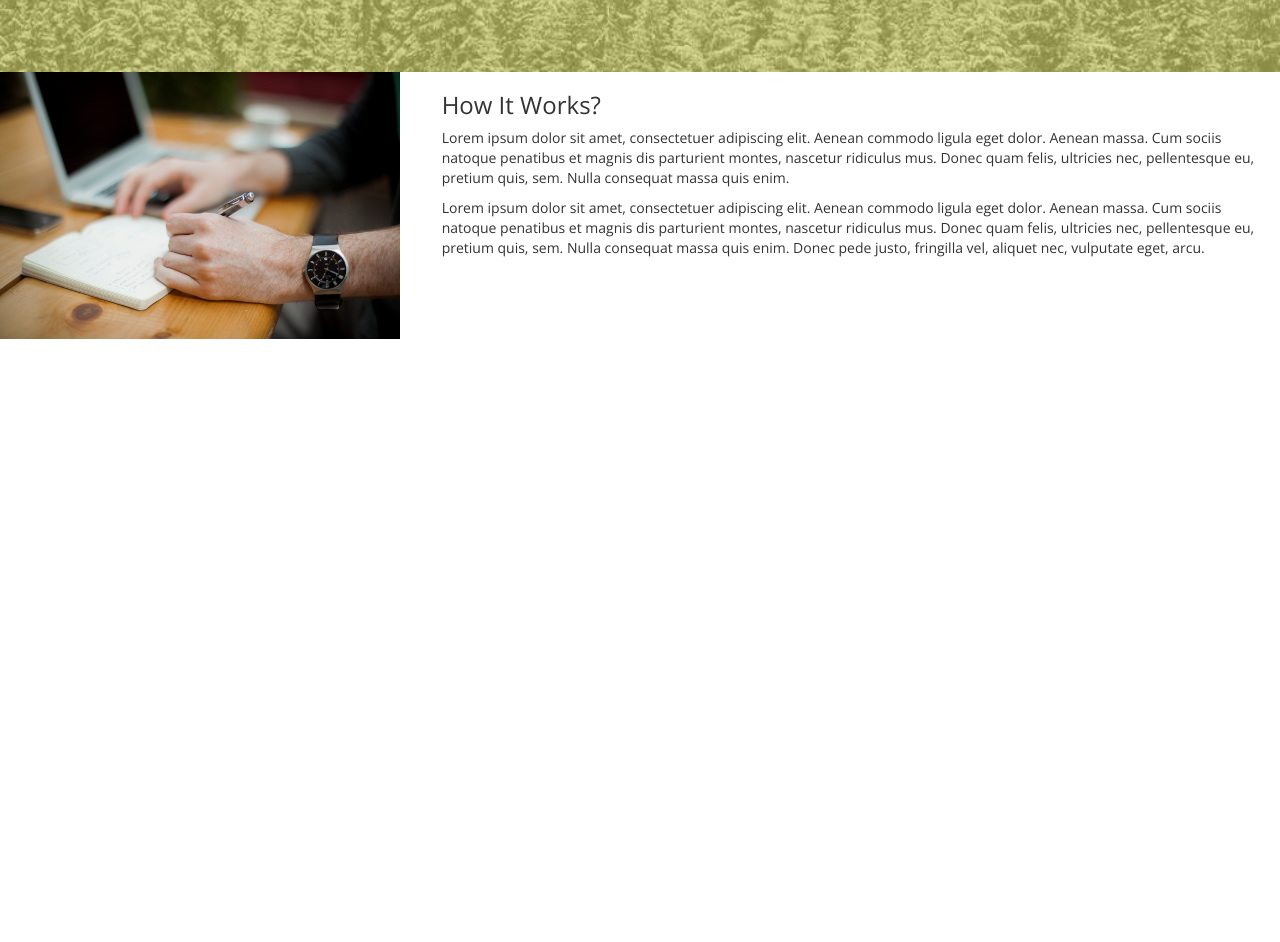
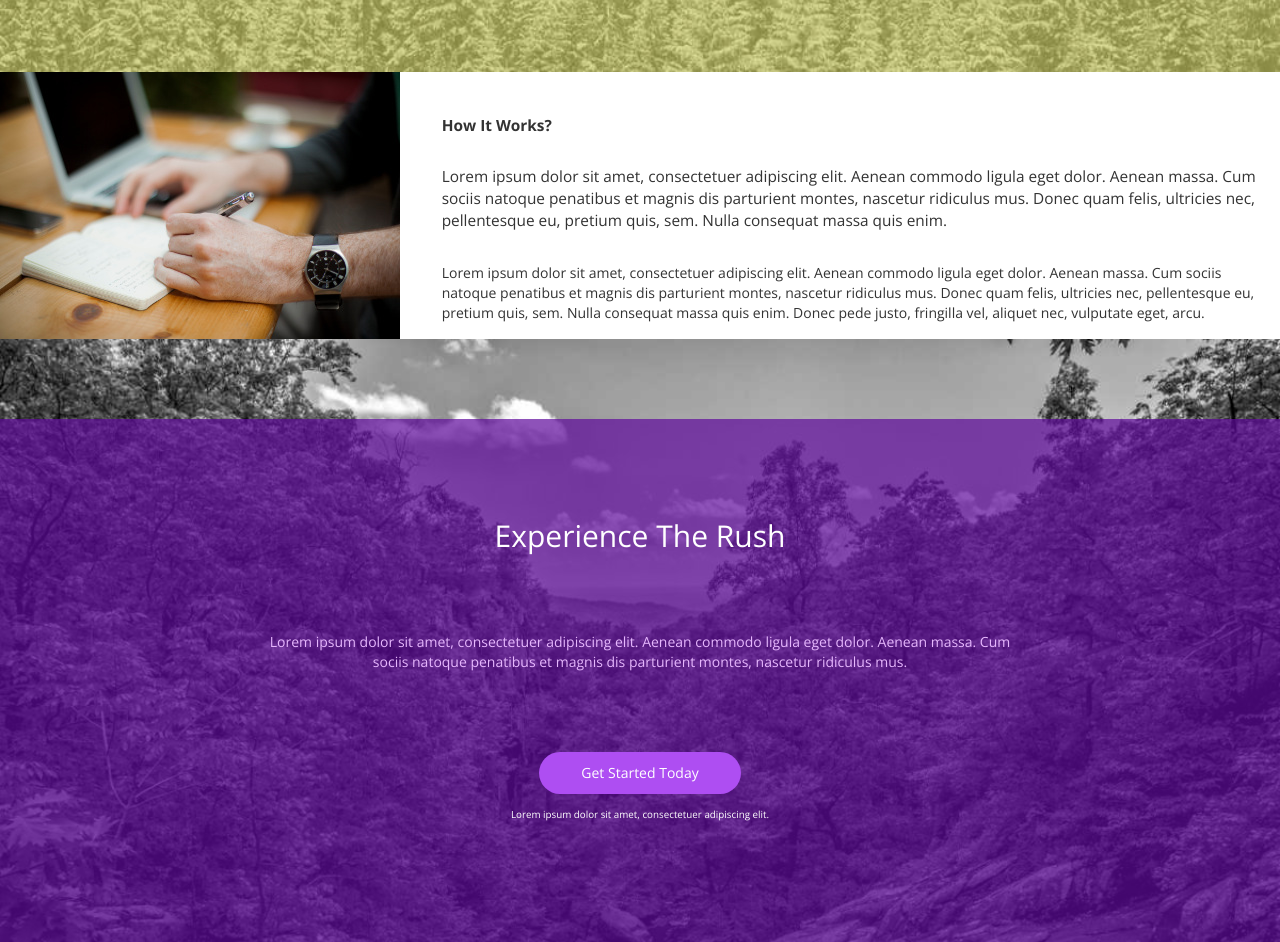
Before and after one commit to TejaswiR/psd2html, a website: page index.html in a window 1280 px wide. Shown: the part 1840-2782 px from the top of the page. Before the commit the page ends 2179 px from the top, so only its background shows below. Drawn offline with nearby package versions, Linux system fonts and the light colour scheme.

Commit message:
adding changes

```diff
--- a/assets/stylesheets/src/how_works.scss
+++ b/assets/stylesheets/src/how_works.scss
@@ -10,8 +10,46 @@
         margin-top: 3em;
       }
 
-        p.experct: {
+      p.excerpt {
         font-size:  1.1em;
         margin: 2em  0;
       }
     }
+
+    #how_works_action {
+      background-image: url('../images/tree.jpg');
+      background-size: cover;
+      background-position: 50% 0;
+      text-align:  center;
+      padding-top: 10vh;
+      color: #FFFFFF;
+
+      .action-container{
+        background-color: rgba(96, 10, 157, 0.7 );
+        padding: 10vh 0 15vh;
+      }
+
+      p{
+        color: #E6B7FD;
+        max-width: 60vw;
+        margin: 10vh auto;
+      }
+
+      a {
+         &, &:hover {
+          background-color: #AE4EF2;
+          color: #FFF;
+          text-decoration: none;
+          padding: 0 3em;
+          height: 3em;
+          display: inline-block;
+          line-height: 3em;
+          margin-bottom:  1em;
+          border-radius:  1.5em;
+        }
+
+
+      .meta-info{
+        font-size: 0.7em;
+      }
+    }
--- a/index.html
+++ b/index.html
@@ -114,5 +114,15 @@
               </div>
             </div>
           </section>
+          <section id="how_works_action">
+            <div class=" action-container">
+              <h2>Experience The Rush</h2>
+              <p>Lorem ipsum dolor sit amet, consectetuer adipiscing elit. Aenean commodo ligula eget dolor. Aenean massa. Cum sociis natoque penatibus et magnis dis parturient montes, nascetur ridiculus mus.</p>
+              <a href="#">Get Started Today</a>
+              <div class="meta-info">Lorem ipsum dolor sit amet, consectetuer adipiscing elit.
+              </div>
+
+            </div>
+          </section>
         </body>
         </html>
```
Also changed, not shown: assets/images/tree.jpg (added), assets/images/window1.jpg (added), assets/images/window2.jpg (added), assets/stylesheets/app.min.css, assets/stylesheets/how_works.css, 1 other file. Lines whose indentation alone changed are shown as unchanged.
